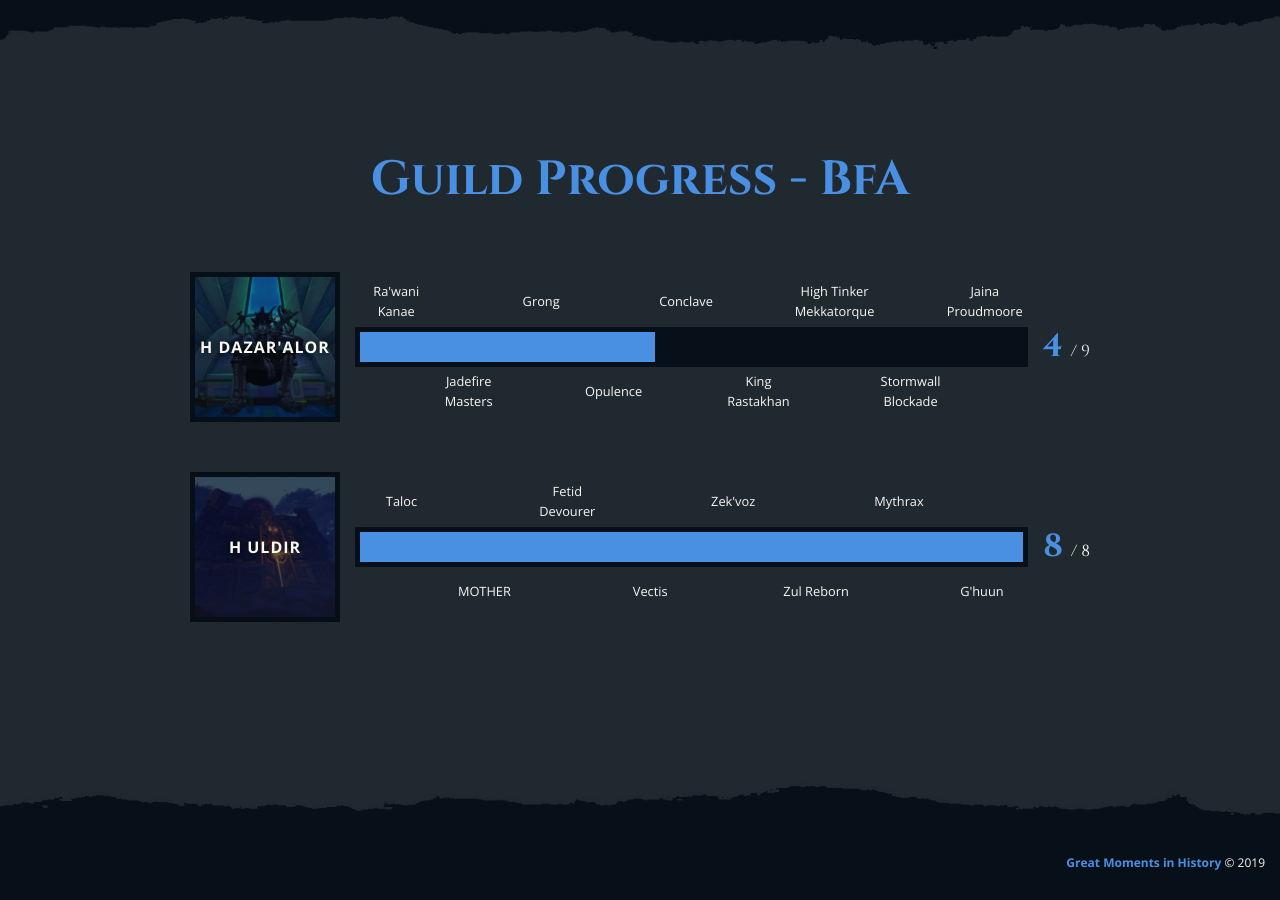
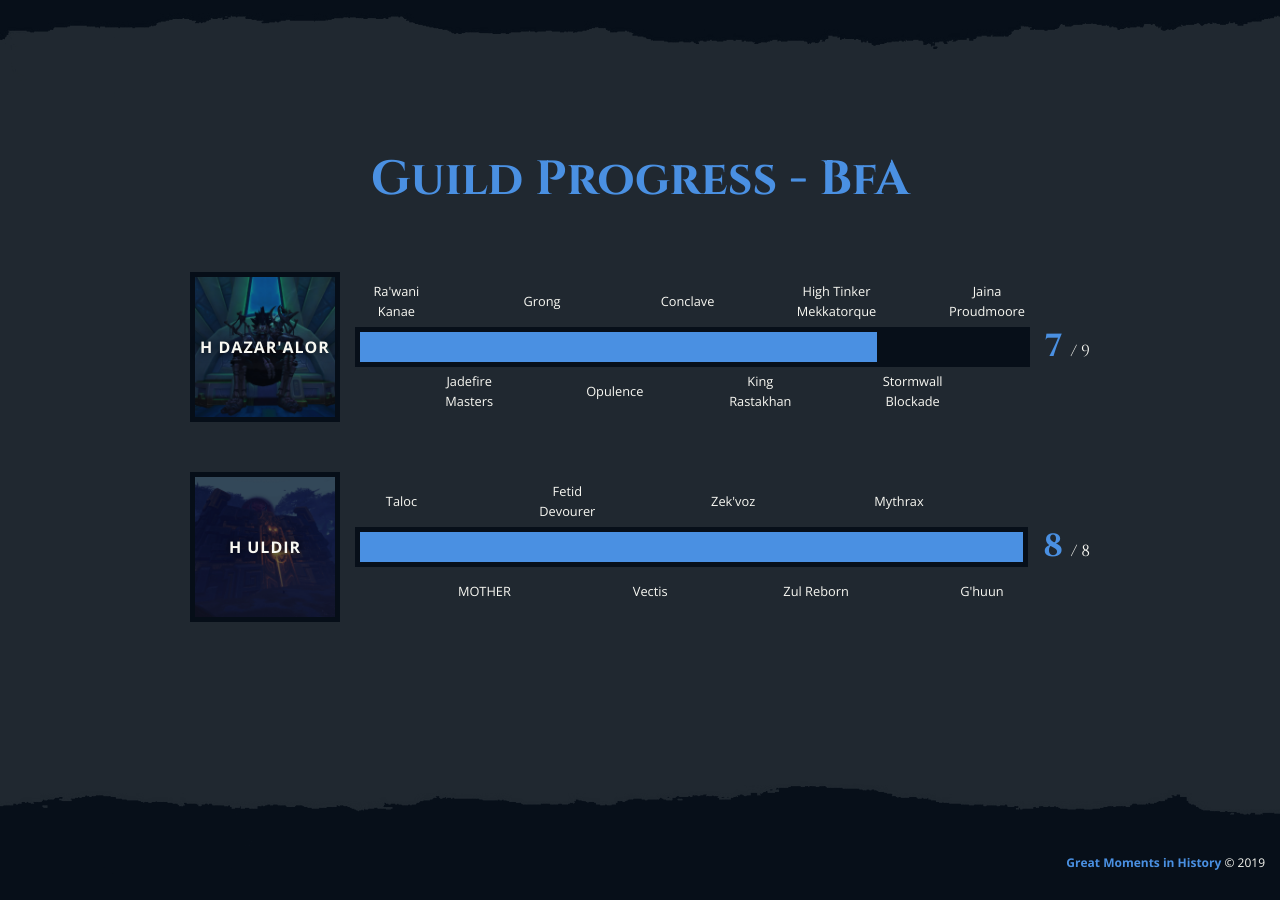
Before and after one commit to gmih/gmih.github.io, a Jekyll site: the page built from index.html, in a window 1280 px wide and 900 px high, scrolled down 2111 px. Built offline with Jekyll 4.4.1, drawn with Linux system fonts in a browser that asks for light colours; nearby versions of some CDN libraries.

Commit message:
Update raid progress

```diff
--- a/index.html
+++ b/index.html
@@ -60,10 +60,10 @@ layout: default
                             <span class="raid-meter-label">Jaina Proudmoore</span>
                         </div>
                         <div class="meter">
-                            <span style="width:calc(4/9 * 100%);"><span class="progress-meter"></span></span>
+                            <span style="width:calc(7/9 * 100%);"><span class="progress-meter"></span></span>
                         </div>
                     </div>
-                    <div class="progress-numbers"><span class="first-number">4 </span>/ 9</div>
+                    <div class="progress-numbers"><span class="first-number">7 </span>/ 9</div>
                 </div>
 
                 <div class="raid-instance">
```
